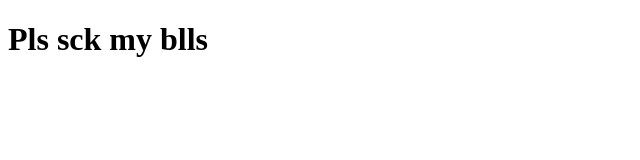
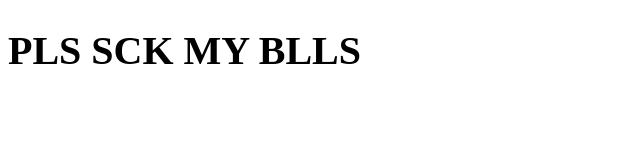
Before and after one commit to PiperMaru13/first-project, a plain HTML site: page index.html in a window 1280 px wide. Shown: the whole page, without its empty margins (0-640 px from the left). Drawn offline with Linux system fonts and the light colour scheme.

Commit message:
css added

```diff
--- a/index.html
+++ b/index.html
@@ -4,6 +4,7 @@
     <meta charset="UTF-8">
     <meta http-equiv="X-UA-Compatible" content="IE=edge">
     <meta name="viewport" content="width=device-width, initial-scale=1.0">
+    <link rel="stylesheet" href="style.css">
     <title>Document</title>
 </head>
 <body>
--- a/style.css
+++ b/style.css
@@ -0,0 +1,4 @@
+h1 {
+    font-size: 40px;
+    text-transform: uppercase;
+}
```
